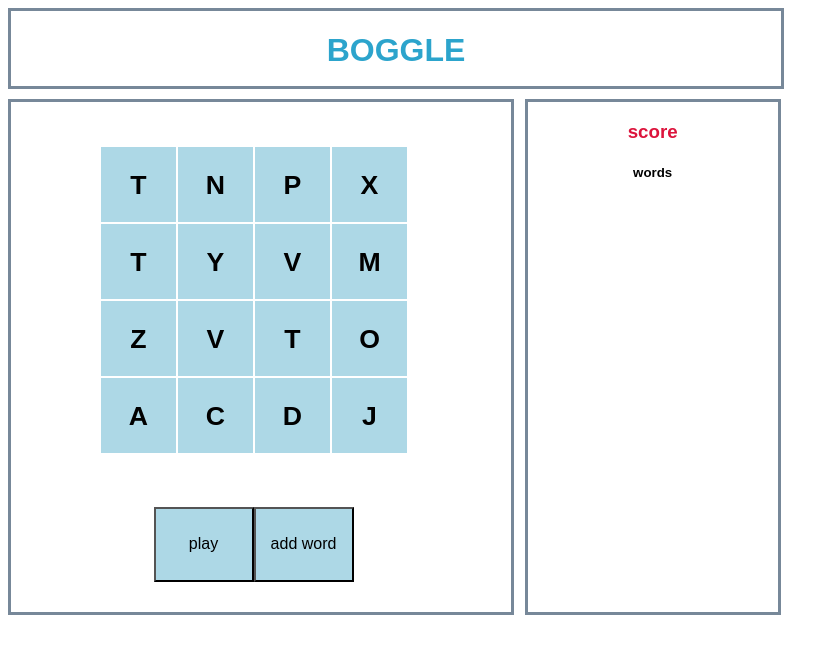
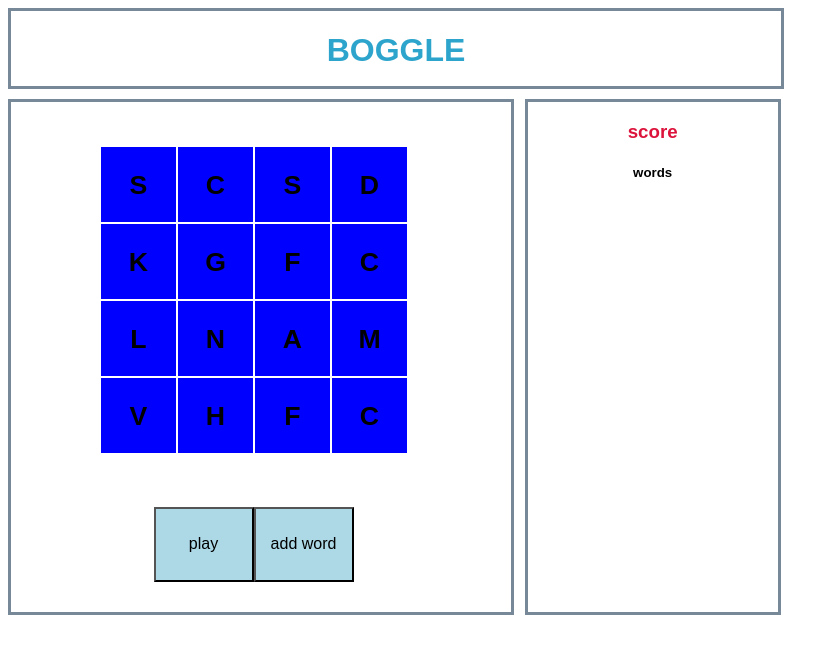
Before and after one commit to dylanjwu/boggle-react, a React (Create React App) app: page / in a window 1280 px wide. Shown: the top 654 px of the page, without its empty margins (0-839 px from the left). Built offline with nearby package versions, Linux system fonts and the light colour scheme.

Commit message:
Change square state

```diff
--- a/src/App.jsx
+++ b/src/App.jsx
@@ -5,7 +5,7 @@ import SideBar from './SideBar';
 function App() {
   return (
     <div className="App">
-       <div class="main-wrapper">
+       <div className="main-wrapper">
       <Game></Game>
       <SideBar></SideBar>
      </div>
--- a/src/Board.jsx
+++ b/src/Board.jsx
@@ -7,28 +7,54 @@ class Board extends React.Component {
     constructor(props){
         super(props);
         this.state = {
-            squares: Array(16).fill(null)
+            squares: this.fillSquares(),
+            currentWord: []
         }
-        this.current_word = [];
+    }
+    fillSquares(){
+        let squares = [];
+        for (let i = 0; i < 16; i++){
+            squares.push(this.renderSquare(i, this.getRandomLetter()));
+        }
+        return squares;
     }
     addLetter(square_id){
-       this.current_word.push(this.state.squares[square_id]);
+        console.log("add letter");
+        let currentWord = this.state.currentWord.slice();
+        currentWord.push(this.state.squares[square_id]);
+        this.setState({currentWord: currentWord});
+    }
+    removeLetter(square_id) {
+        console.log("remove letter");
+        if (this.state.currentWord[-1] === this.state.squares[square_id]){
+            let currentWord = this.state.currentWord.slice().pop();
+            this.setState({currentWord: currentWord});
+        }
+    }
+    onSquareClicked(id){
+        console.log(`SQUARE with id ${id} CLICKED`);
+        console.log("current word: " + this.state.currentWord.length);
+        const contains = this.state.currentWord.includes(this.state.squares[id]);
+        console.log(this.state.squares);
+        if (this.state.currentWord.includes(this.state.squares[id])){
+            this.removeLetter(id);
+        }
+        else{
+            this.addLetter(id);
+        }
     }
     renderSquare(id, letter){
-        return <Square id={id} onClick={()=>console.log("Hello")} >{letter}</Square>;
+        return <Square id={id} onClick={()=>this.onSquareClicked(id)} >{letter}</Square>;
     }
     getRandomLetter(){
         const rand_i = Math.floor(Math.random()*ALPHABET.length);
         return ALPHABET[rand_i] === 'Q' ? 'Qu' : ALPHABET[rand_i];
     }
     render(){
-        let grid_items = [];
-        for (let i = 0; i < 16; i++){
-            grid_items.push(this.renderSquare(i, this.getRandomLetter()));
-        }
+
         return (
             <div className="board">
-            {grid_items}
+            {this.state.squares}
             </div>
         );
     }
--- a/src/Square.jsx
+++ b/src/Square.jsx
@@ -6,19 +6,24 @@ class Square extends React.Component {
         super(props);
         this.state = {
            selected: false,
+           color: 'blue'
         }
     }
     render(){
         console.log(`square id: sq${this.props.id+1}`);
         return (
-            <button id={`sq${this.props.id+1}`}onClick={this.selectSquare()}>
+            <button style={{background: this.state.color}} id={`sq${this.props.id+1}`} onClick={()=>this.onSelected()}>
             {this.props.children}</button>
         )
     }
-    selectSquare(){
+
+    onSelected(){
+        console.log(this.props.id+1);
         this.props.onClick();
-        console.log("clicked square");
+        const isBlue = this.state.color === 'blue';
+        this.setState({color: isBlue ? 'red' : 'blue'});
     }
+
 }
 
 export default Square;
```
